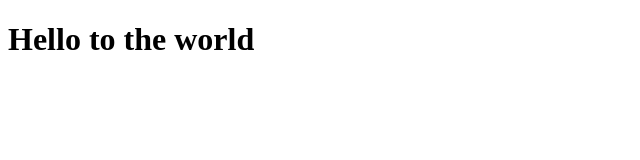
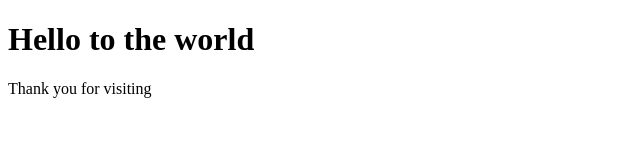
Before and after one commit to RohitKokate/PythonProgramming, a plain HTML site: page index.html in a window 1280 px wide. Shown: the whole page, without its empty margins (0-640 px from the left). Drawn offline with Linux system fonts and the light colour scheme.

Commit message:
index.html

```diff
--- a/index.html
+++ b/index.html
@@ -5,5 +5,6 @@
     </head>
     <body>
         <h1>Hello to the world</h1>
+        <p>Thank you for visiting</p>
     </body>
 </html>
```
